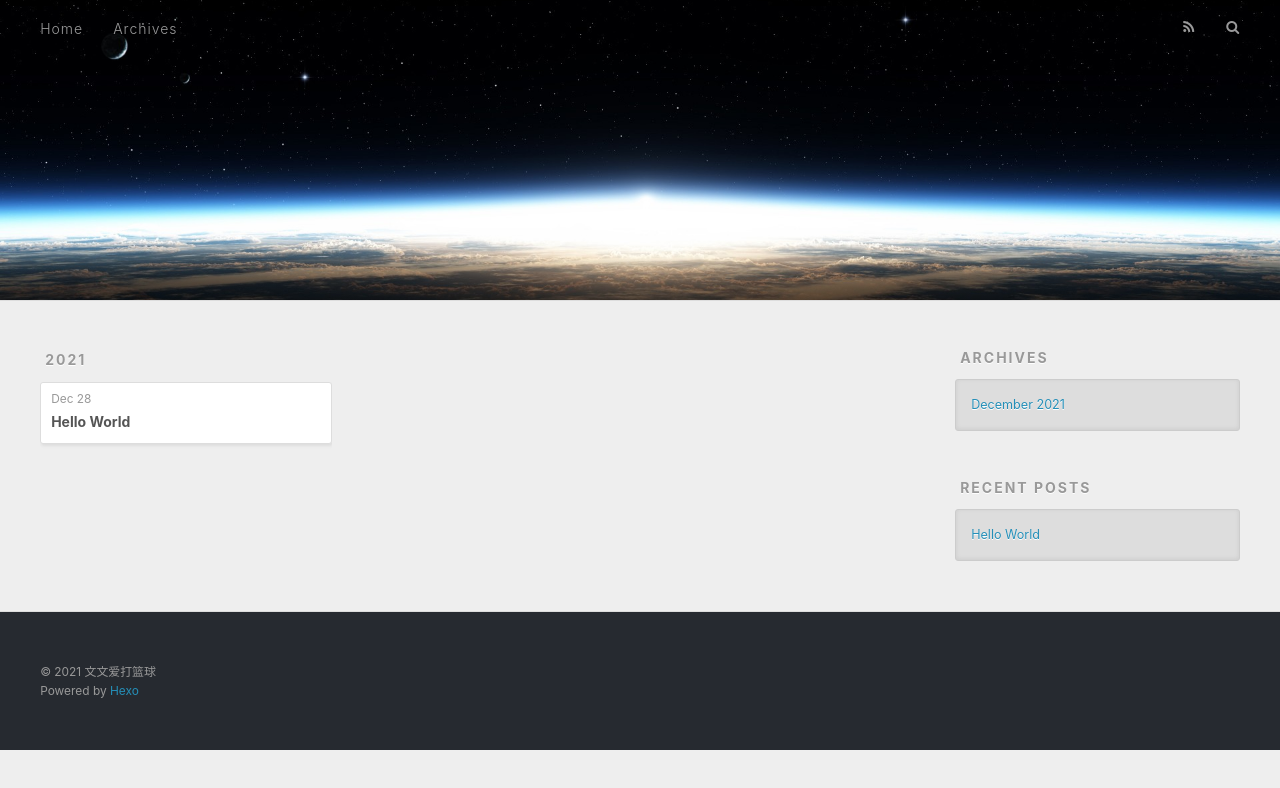
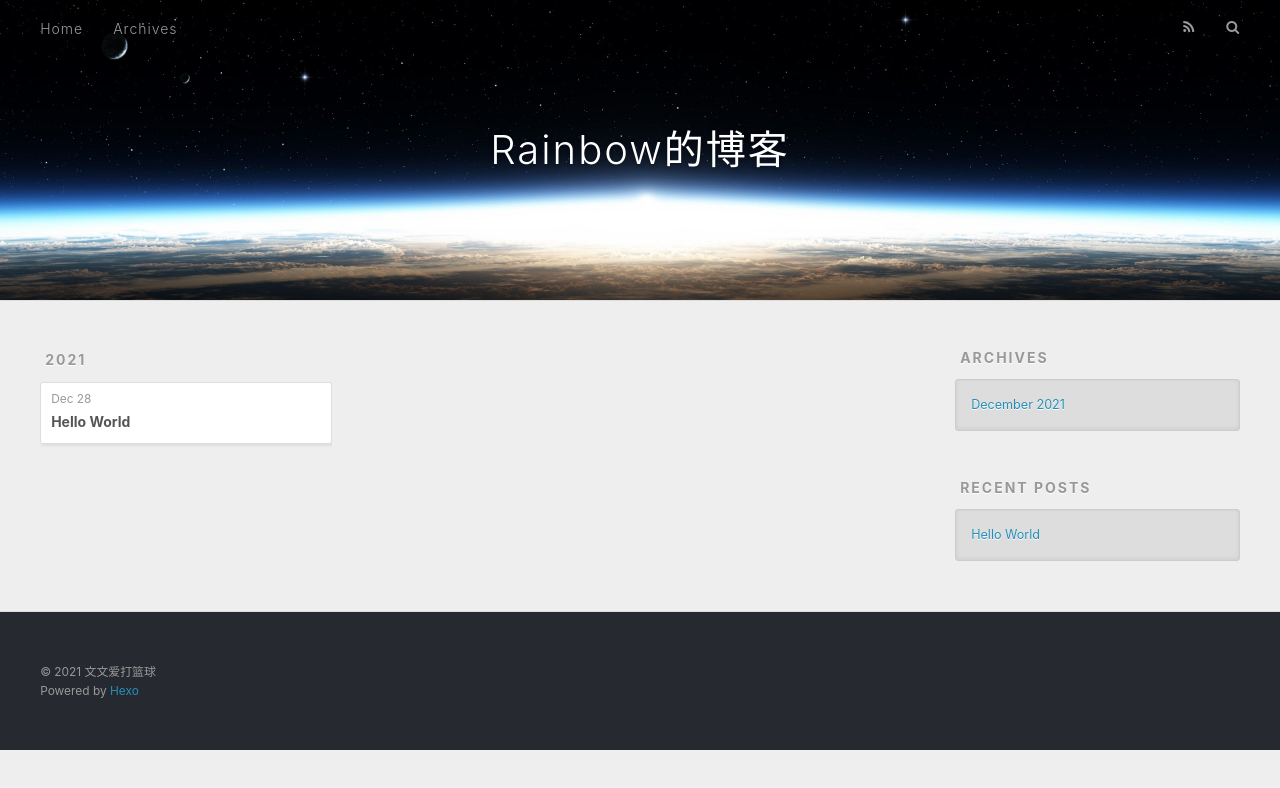
Before and after one commit to 0-to-9/0-to-9.github.io, a plain HTML site: page archives/2021/12/index.html in a window 1280 px wide. Drawn offline with nearby package versions, Linux system fonts and the light colour scheme.

Commit message:
Site updated: 2021-12-28 18:33:54

```diff
--- a/archives/2021/12/index.html
+++ b/archives/2021/12/index.html
@@ -5,19 +5,19 @@
 
 
 
-  <title>Archives: 2021/12 | </title>
+  <title>Archives: 2021/12 | Rainbow的博客</title>
   <meta name="viewport" content="width=device-width, initial-scale=1, maximum-scale=1">
   <meta name="description" content="学习先从勤奋开始">
 <meta property="og:type" content="website">
-<meta property="og:title">
+<meta property="og:title" content="Rainbow的博客">
 <meta property="og:url" content="http://example.com/archives/2021/12/index.html">
-<meta property="og:site_name">
+<meta property="og:site_name" content="Rainbow的博客">
 <meta property="og:description" content="学习先从勤奋开始">
 <meta property="og:locale">
 <meta property="article:author" content="文文爱打篮球">
 <meta name="twitter:card" content="summary">
 
-    <link rel="alternate" href="/atom.xml" title="" type="application/atom+xml">
+    <link rel="alternate" href="/atom.xml" title="Rainbow的博客" type="application/atom+xml">
 
 
     <link rel="icon" href="/favicon.png">
@@ -38,7 +38,7 @@
   <div id="header-outer" class="outer">
     <div id="header-title" class="inner">
       <h1 id="logo-wrap">
-        <a href="/" id="logo"></a>
+        <a href="/" id="logo">Rainbow的博客</a>
       </h1>
 
     </div>
```
Also changed, not shown: 2021/12/28/hello-world/index.html (+4 -4 lines), archives/2021/index.html (+5 -5 lines), archives/index.html (+5 -5 lines), index.html (+5 -5 lines).
